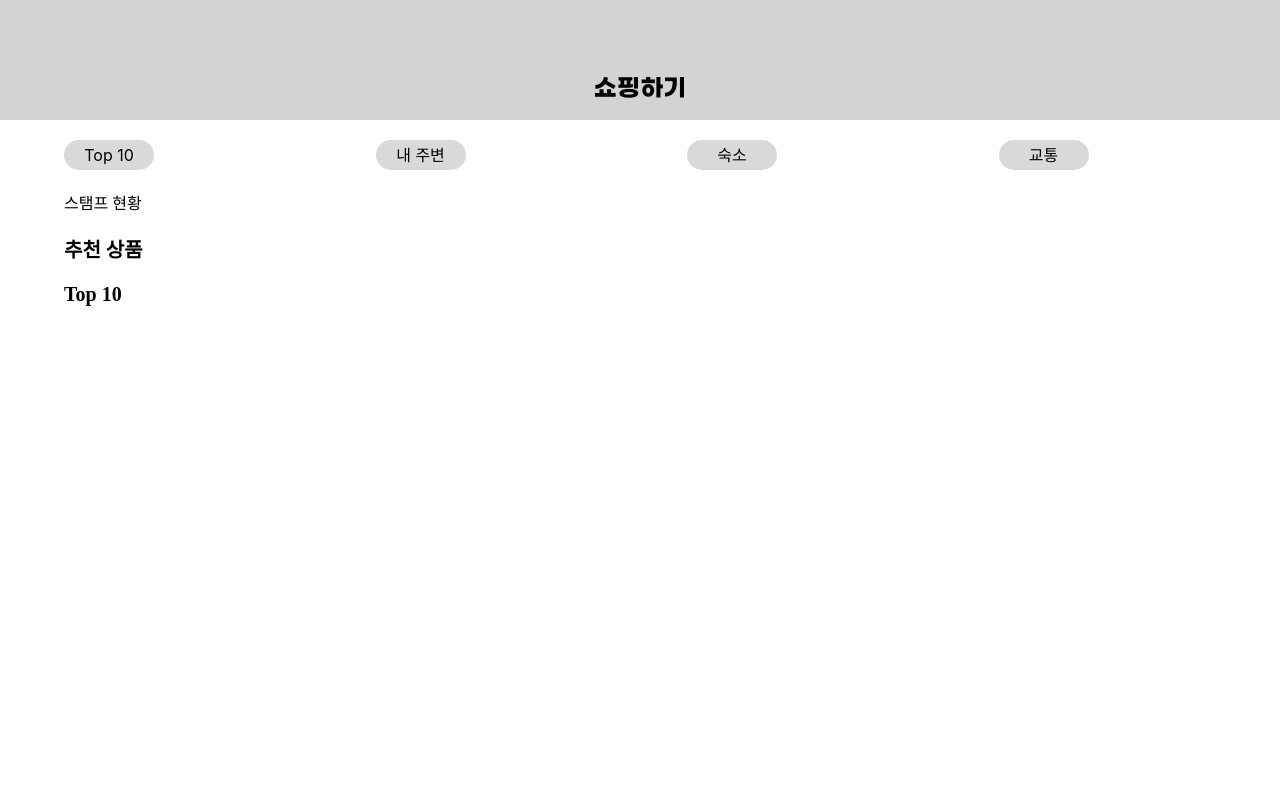
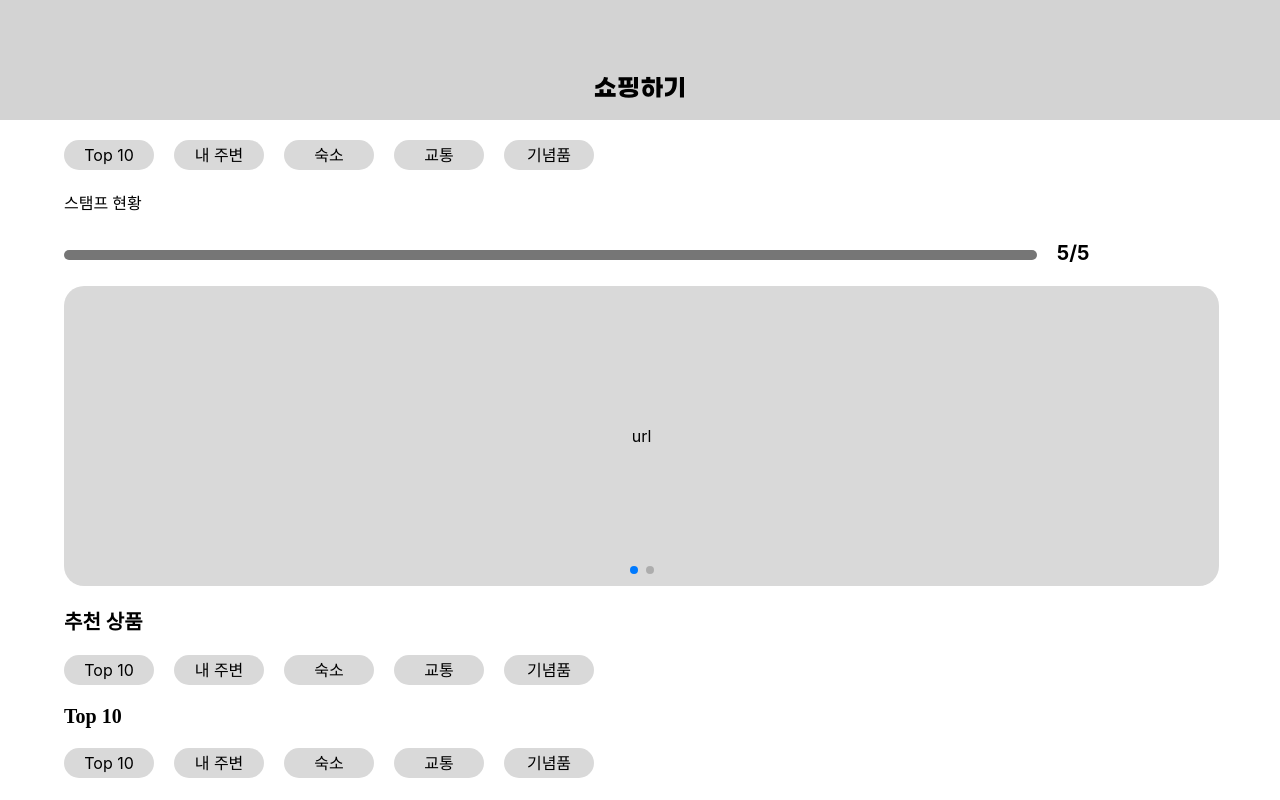
Before and after one commit to MoDaLaa/FE, a React (Vite) app: page /shopping in a window 1280 px wide. Built offline with nearby package versions, Linux system fonts and the light colour scheme.

Commit message:
slider 각각 기준별로 차별화 해야함

```diff
--- a/src/Shopping/Shopping.tsx
+++ b/src/Shopping/Shopping.tsx
@@ -1,5 +1,8 @@
-import Category from './components/Swiper';
+import Swiper from 'swiper';
+import Category from './components/Category';
+import ProgressState from './components/Progressbar';
 import * as Styled from './css/page.styled';
+import Swipers from './components/Swiper';
 
 export default function Shopping() {
   return (
@@ -23,10 +26,14 @@ export default function Shopping() {
             marginLeft: '5%',
           }}
         >
-          <Category />
+          <Category kind="category" />
           <Styled.StampText>스탬프 현황</Styled.StampText>
+          <ProgressState />
+          <Swipers />
           <Styled.ProductsText>추천 상품</Styled.ProductsText>
+          <Category kind="recommend" />
           <Styled.ProductsText>Top 10</Styled.ProductsText>
+          <Category kind={'top10'} />
         </div>
       </div>
     </>
--- /dev/null
+++ b/src/Shopping/components/Category.tsx
@@ -0,0 +1,63 @@
+import styled from 'styled-components';
+
+const navItems = ['Top 10', '내 주변', '숙소', '교통', '기념품'];
+
+const Slider = styled.div`
+  width: 100%;
+  min-height: 30px;
+  height: auto;
+  border-radius: 5px;
+  display: flex;
+  flex-wrap: nowrap;
+  box-sizing: border-box;
+  overflow-x: scroll;
+  gap: 20px;
+  margin: 20px 0;
+  user-select: none;
+  outline: none;
+  &::-webkit-scrollbar {
+    display: none;
+  }
+`;
+
+const SliderItem = styled.div`
+  display: flex;
+  justify-content: center;
+  align-items: center;
+  min-width: 90px;
+  max-width: 90px;
+  height: 30px;
+  border-radius: 20px;
+  background-color: rgba(217, 217, 217, 1);
+
+  font-weight: bolder;
+`;
+
+const Items = [
+  {
+    name: '황리단길 포근한 숙소',
+    sales: '20%',
+    price: '79900',
+    id: 1,
+    img: 'url',
+    distance: '1',
+  },
+  {
+    name: '황리단길 포근한 숙소',
+    sales: '10%',
+    price: '60900',
+    id: 2,
+    img: 'url',
+    distance: '3',
+  },
+];
+
+export default function Category({ kind }: string) {
+  return (
+    <Slider>
+      {navItems.map((item, index) => (
+        <SliderItem key={index}>{item}</SliderItem>
+      ))}
+    </Slider>
+  );
+}
--- /dev/null
+++ b/src/Shopping/components/Progressbar.tsx
@@ -0,0 +1,48 @@
+import { useEffect, useState, useRef } from 'react';
+import styled from 'styled-components';
+
+interface ITest {
+  width: number;
+}
+
+const ProgressBar = styled.div`
+  width: 80%;
+  height: 10px;
+  background-color: #dedede;
+  border-radius: 12px;
+  font-weight: 600;
+  font-size: 0.8rem;
+  margin-top: 20px;
+  overflow: hidden;
+`;
+
+const Progress = styled.div`
+  width: ${(props: ITest) => props.width}%;
+  height: 30px;
+  padding: 0;
+  text-align: center;
+  background-color: rgba(118, 118, 118, 1);
+  color: #111;
+`;
+
+const ProgressText = styled.div`
+  font-weight: bold;
+  font-size: 20px;
+  margin-left: 20px;
+`;
+
+export default function ProgressState() {
+  const maxItem = 5;
+  let availableItem = 0;
+
+  return (
+    <div style={{ display: 'flex', alignItems: 'baseline' }}>
+      <ProgressBar>
+        <Progress width={100 - (availableItem * 100) / maxItem} />
+      </ProgressBar>
+      <ProgressText>
+        {maxItem - availableItem}/{maxItem}
+      </ProgressText>
+    </div>
+  );
+}
--- a/src/Shopping/components/Swiper.tsx
+++ b/src/Shopping/components/Swiper.tsx
@@ -2,26 +2,33 @@
 import { Swiper, SwiperSlide } from 'swiper/react';
 // Import Swiper styles
 import 'swiper/css';
+import 'swiper/css/pagination';
 import * as Styled from '../css/page.styled';
-import { FreeMode } from 'swiper/modules';
+import { Pagination } from 'swiper/modules';
 
-const navItems = ['Top 10', '내 주변', '숙소', '교통', '기념품'];
+const navItems = [
+  {
+    id: 1,
+    img: 'url',
+  },
+  {
+    id: 2,
+    img: 'url',
+  },
+];
 
-export default function Category() {
+export default function Swipers() {
   return (
     <Swiper
-      style={{ margin: '20px 0' }}
-      slidesPerView={4}
-      freeMode={true}
-      spaceBetween={30}
-      grabCursor={true}
-      modules={[FreeMode]}
-      onSlideChange={() => console.log('slide change')}
-      onSwiper={(swiper) => console.log(swiper)}
+      style={{ margin: '20px 5% 20px 0' }}
+      pagination={true}
+      modules={[Pagination]}
+      // onSlideChange={() => console.log('slide change')}
+      // onSwiper={(swiper) => console.log(swiper)}
     >
       {navItems.map((item, index) => (
         <SwiperSlide key={index}>
-          <Styled.SliderItem>{item}</Styled.SliderItem>
+          <Styled.AdSwiperItem>{item.img}</Styled.AdSwiperItem>
         </SwiperSlide>
       ))}
     </Swiper>
--- a/src/Shopping/css/page.styled.ts
+++ b/src/Shopping/css/page.styled.ts
@@ -39,13 +39,11 @@ export const ProductsText = styled.p`
 
 ////////////////////////////////////////////////////// slider
 
-export const SliderItem = styled.div`
+export const AdSwiperItem = styled.div`
   display: flex;
   justify-content: center;
   align-items: center;
-  min-width: 90px;
-  max-width: 90px;
-  height: 30px;
+  height: 300px;
   border-radius: 20px;
   background-color: rgba(217, 217, 217, 1);
 
```
